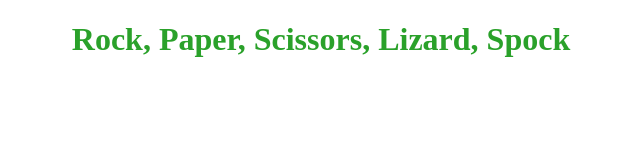
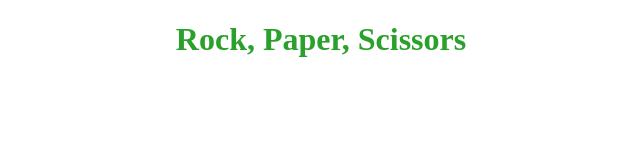
Before and after one commit to mysterionvoice/rps-game-test, a plain HTML site: page index.html in a window 1280 px wide. Shown: the whole page, without its empty margins (319-959 px from the left). Drawn offline with Linux system fonts and the light colour scheme.

Commit message:
index.html script.js

```diff
--- a/index.html
+++ b/index.html
@@ -3,11 +3,11 @@
     <head>
         <meta charset="UTF-8">
         <meta name="viewport" content="width=device-width, initial-scale=1.0">
-        <title>Rock Paper Scissors Lizard Spock</title>
+        <title>Rock Paper Scissors</title>
         <link rel="stylesheet" href="style.css">
         <script src="script.js"></script>
     </head>
     <body>
-        <h1>Rock, Paper, Scissors, Lizard, Spock</h1>
+        <h1>Rock, Paper, Scissors</h1>
     </body>
 </html>
--- a/script.js
+++ b/script.js
@@ -22,7 +22,7 @@ function playRound() {
     }
     return result;
 }
-
+/*Will finish below when adding GUI*/
 function game() {
     for (round = 0; computerPoints < 5 && playerPoints < 5; round) {
         playerSelection = getPlayerSelection();
```
